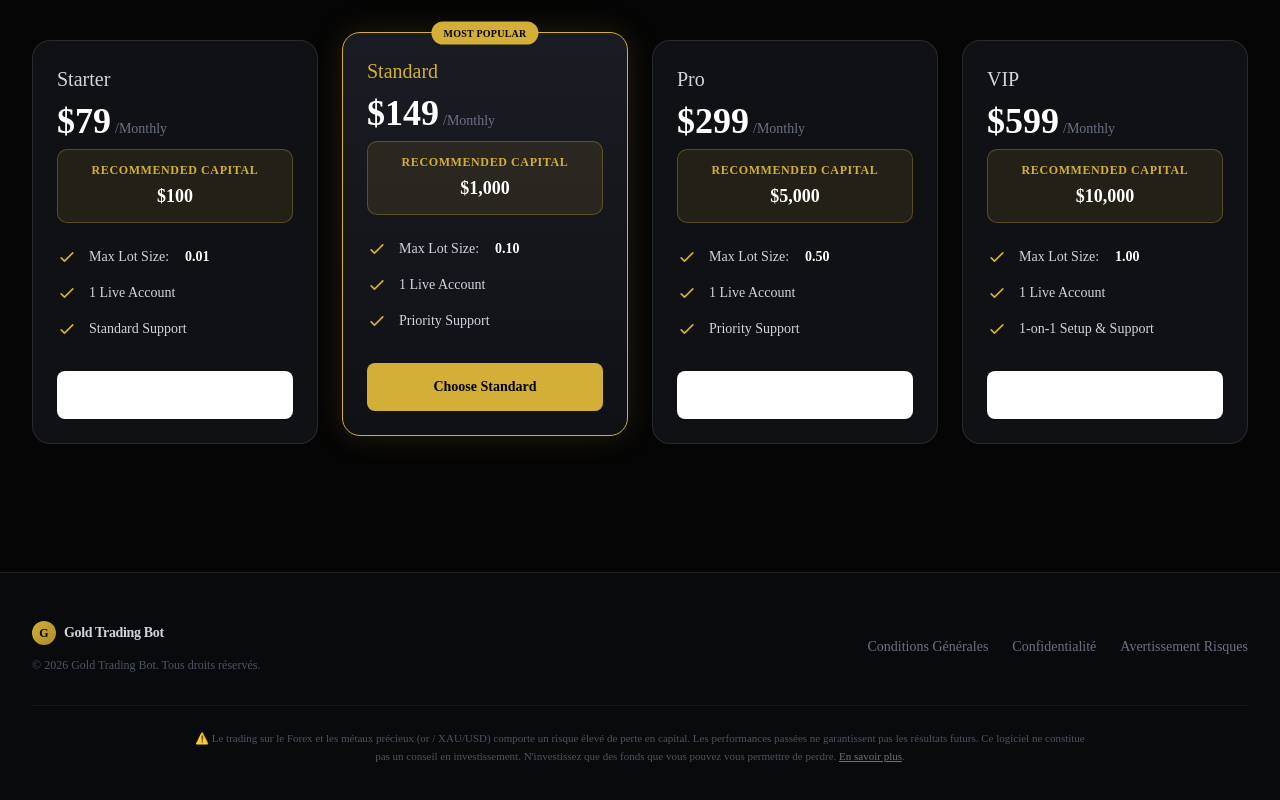
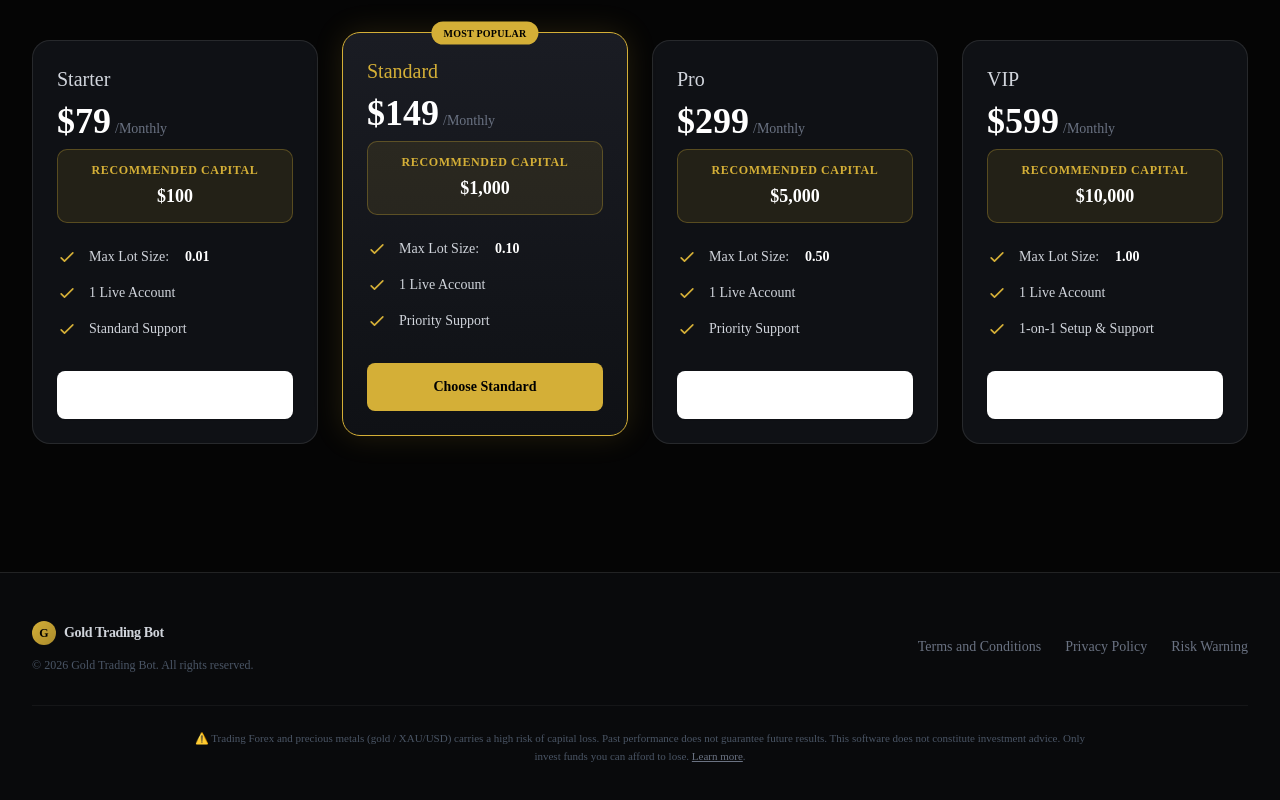
Before and after one commit to JME120495/goldtradingbot, a Next.js app: page / in a window 1280 px wide. Shown: the part 2597-3397 px from the top of the page. Built offline with nearby package versions, Linux system fonts and the light colour scheme; no server answers.

Commit message:
fix: add i18n support to footer on main page

```diff
--- a/messages/ar.json
+++ b/messages/ar.json
@@ -258,5 +258,13 @@
     "sec4_l4_bold": "عن الخسائر المالية",
     "sec4_l4_suffix": " الناتجة عن استخدام الروبوت.",
     "sec4_p2": "من خلال شراء الروبوت واستخدامه، تقر بأنك قد قرأت وفهمت وقبلت المخاطر الموضحة في هذا المستند، وتتحمل المسؤولية الكاملة عن قرارات التداول الخاصة بك."
+  },
+  "Footer": {
+    "rights": "جميع الحقوق محفوظة.",
+    "terms": "الشروط والأحكام",
+    "privacy": "سياسة الخصوصية",
+    "risk": "تحذير من المخاطر",
+    "disclaimer": "⚠️ ينطوي تداول الفوركس والمعادن الثمينة (الذهب / XAU/USD) على خطر كبير بفقدان رأس المال. الأداء السابق لا يضمن النتائج المستقبلية. هذا البرنامج لا يشكل نصيحة استثمارية. استثمر فقط الأموال التي يمكنك تحمل خسارتها.",
+    "learn_more": "اعرف المزيد"
   }
 }
--- a/messages/en.json
+++ b/messages/en.json
@@ -258,5 +258,13 @@
     "sec4_l4_bold": "not responsible for financial losses",
     "sec4_l4_suffix": " resulting from the use of the Robot.",
     "sec4_p2": "By purchasing and using the Robot, you acknowledge having read, understood, and accepted the risks described in this document, and you assume full responsibility for your trading decisions."
+  },
+  "Footer": {
+    "rights": "All rights reserved.",
+    "terms": "Terms and Conditions",
+    "privacy": "Privacy Policy",
+    "risk": "Risk Warning",
+    "disclaimer": "⚠️ Trading Forex and precious metals (gold / XAU/USD) carries a high risk of capital loss. Past performance does not guarantee future results. This software does not constitute investment advice. Only invest funds you can afford to lose.",
+    "learn_more": "Learn more"
   }
 }
--- a/messages/es.json
+++ b/messages/es.json
@@ -258,5 +258,13 @@
     "sec4_l4_bold": "responsables de las pérdidas financieras",
     "sec4_l4_suffix": " resultantes del uso del Robot.",
     "sec4_p2": "Al comprar y usar el Robot, usted reconoce haber leído, entendido y aceptado los riesgos descritos en este documento, y asume total responsabilidad por sus decisiones comerciales."
+  },
+  "Footer": {
+    "rights": "Todos los derechos reservados.",
+    "terms": "Términos y Condiciones",
+    "privacy": "Política de Privacidad",
+    "risk": "Advertencia de Riesgos",
+    "disclaimer": "⚠️ Operar en Forex y metales preciosos (oro / XAU/USD) conlleva un alto riesgo de pérdida de capital. Los rendimientos pasados no garantizan resultados futuros. Este software no constituye asesoramiento de inversión. Solo invierta fondos que pueda permitirse perder.",
+    "learn_more": "Saber más"
   }
 }
--- a/messages/fr.json
+++ b/messages/fr.json
@@ -258,5 +258,13 @@
     "sec4_l4_bold": "pas responsables des pertes financières",
     "sec4_l4_suffix": " résultant de l'utilisation du Robot.",
     "sec4_p2": "En achetant et en utilisant le Robot, vous reconnaissez avoir lu, compris et accepté les risques décrits dans ce document, et vous assumez l'entière responsabilité de vos décisions de trading."
+  },
+  "Footer": {
+    "rights": "Tous droits réservés.",
+    "terms": "Conditions Générales",
+    "privacy": "Confidentialité",
+    "risk": "Avertissement Risques",
+    "disclaimer": "⚠️ Le trading sur le Forex et les métaux précieux (or / XAU/USD) comporte un risque élevé de perte en capital. Les performances passées ne garantissent pas les résultats futurs. Ce logiciel ne constitue pas un conseil en investissement. N'investissez que des fonds que vous pouvez vous permettre de perdre.",
+    "learn_more": "En savoir plus"
   }
 }
--- a/messages/pt.json
+++ b/messages/pt.json
@@ -258,5 +258,13 @@
     "sec4_l4_bold": "responsáveis por perdas financeiras",
     "sec4_l4_suffix": " resultantes do uso do Robô.",
     "sec4_p2": "Ao adquirir e usar o Robô, você reconhece ter lido, entendido e aceito os riscos descritos neste documento, e assume total responsabilidade por suas decisões de negociação."
+  },
+  "Footer": {
+    "rights": "Todos os direitos reservados.",
+    "terms": "Termos e Condições",
+    "privacy": "Política de Privacidade",
+    "risk": "Aviso de Risco",
+    "disclaimer": "⚠️ A negociação em Forex e metais preciosos (ouro / XAU/USD) acarreta um alto risco de perda de capital. O desempenho passado não garante resultados futuros. Este software não constitui aconselhamento de investimento. Invista apenas fundos que você pode se dar ao luxo de perder.",
+    "learn_more": "Saiba mais"
   }
 }
--- a/src/app/page.tsx
+++ b/src/app/page.tsx
@@ -308,19 +308,19 @@ export default function Home() {
                 </div>
                 <span className="font-bold text-sm tracking-tight text-gray-300">Gold Trading Bot</span>
               </div>
-              <p className="text-xs text-gray-600">© {new Date().getFullYear()} Gold Trading Bot. Tous droits réservés.</p>
+              <p className="text-xs text-gray-600">© {new Date().getFullYear()} Gold Trading Bot. {t('Footer.rights')}</p>
             </div>
 
             {/* Legal Links */}
             <div className="flex flex-wrap justify-center gap-6 text-sm">
               <Link href="/terms" className="text-gray-500 hover:text-[#D4AF37] transition-colors">
-                Conditions Générales
+                {t('Footer.terms')}
               </Link>
               <Link href="/privacy" className="text-gray-500 hover:text-[#D4AF37] transition-colors">
-                Confidentialité
+                {t('Footer.privacy')}
               </Link>
               <Link href="/risk" className="text-gray-500 hover:text-[#D4AF37] transition-colors">
-                Avertissement Risques
+                {t('Footer.risk')}
               </Link>
             </div>
           </div>
@@ -328,10 +328,8 @@ export default function Home() {
           {/* Risk Disclaimer */}
           <div className="mt-8 pt-6 border-t border-white/5">
             <p className="text-[11px] text-gray-600 text-center max-w-4xl mx-auto leading-relaxed">
-              ⚠️ Le trading sur le Forex et les métaux précieux (or / XAU/USD) comporte un risque élevé de perte en capital.
-              Les performances passées ne garantissent pas les résultats futurs. Ce logiciel ne constitue pas un conseil
-              en investissement. N&apos;investissez que des fonds que vous pouvez vous permettre de perdre.
-              {' '}<Link href="/risk" className="text-gray-500 hover:text-[#D4AF37] underline">En savoir plus</Link>.
+              {t('Footer.disclaimer')}
+              {' '}<Link href="/risk" className="text-gray-500 hover:text-[#D4AF37] underline">{t('Footer.learn_more')}</Link>.
             </p>
           </div>
         </div>
```
